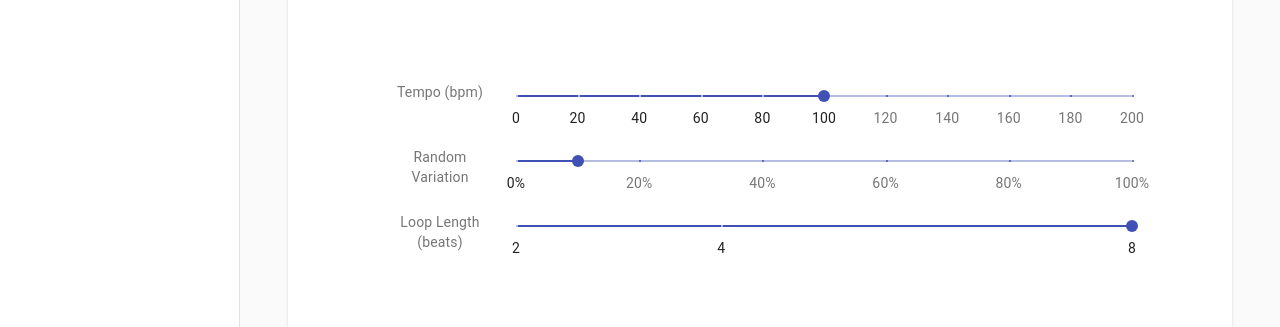
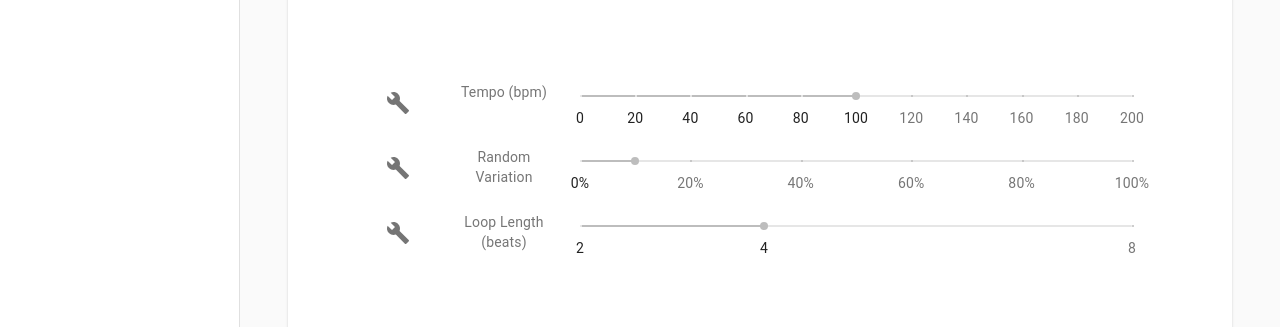
Before and after one commit to Bitbeatz/bitbeatz, a React (Create React App) app: page /project/1 in a window 1280 px wide. Shown: the part 174-501 px from the top of the page. Built offline with nearby package versions, Linux system fonts and the light colour scheme; no server answers; the database is empty; sample sign-in values are in the browser's storage.

Commit message:
locks ui

```diff
--- a/src/components/Controls.js
+++ b/src/components/Controls.js
@@ -2,11 +2,11 @@
 import makeStyles from '@material-ui/core/styles/makeStyles'
 import Container from '@material-ui/core/Container'
 import Grid from '@material-ui/core/Grid'
-import Paper from '@material-ui/core/Paper'
 import {connect} from 'react-redux'
-import get from 'lodash/get'
-import { ProjectSetup } from './index'
 import Slider from "@material-ui/core/Slider";
+import FormControlLabel from "@material-ui/core/FormControlLabel";
+import {Build, Cancel} from "@material-ui/icons";
+import Radio from "@material-ui/core/Radio";
 
 const useStyles = makeStyles((theme) => ({
     root: {
@@ -110,7 +110,8 @@
     const classes = useStyles();
     const [tempo, setTempo] = useState(100);
     const [variation, setVariation] = useState(10);
-    const [loopLength, setLoopLength] = useState(8);
+    const [loopLength, setLoopLength] = useState(4);
+    const [checked, setChecked] = useState('');
 
     const handleTempoChange = (event, newVal) => {
         setTempo(newVal);
@@ -124,10 +125,32 @@
         setLoopLength(newVal);
     };
 
+    const handleChecked = (val) => {
+        if (checked === val) {
+            setChecked('');
+        }
+        else {
+            setChecked(val);
+        }
+    };
+
     const render = () => {
         return (
             <Container className={classes.root}>
                 <Grid container spacing={3}>
+                    <Grid item xs={1}>
+                        <FormControlLabel
+                            control={
+                                <Radio
+                                    icon={<Build />}
+                                    checkedIcon={<Cancel />}
+                                    value={'tempo'}
+                                    onClick={() => handleChecked('tempo')}
+                                    checked={checked === 'tempo'}
+                                />
+                            }
+                        />
+                    </Grid>
                     <Grid item xs={2}>
                         Tempo (bpm)
                     </Grid>
@@ -138,11 +161,25 @@
                             valueLabelDisplay="auto"
                             marks={marks}
                             max={200}
+                            disabled={checked !== 'tempo'}
                             onChange={handleTempoChange}
                         />
                     </Grid>
                 </Grid>
                 <Grid container spacing={3}>
+                    <Grid item xs={1}>
+                        <FormControlLabel
+                            control={
+                                <Radio
+                                    icon={<Build />}
+                                    checkedIcon={<Cancel />}
+                                    value={'variation'}
+                                    onClick={() => handleChecked('variation')}
+                                    checked={checked === 'variation'}
+                                />
+                            }
+                        />
+                    </Grid>
                     <Grid item xs={2}>
                         Random Variation
                     </Grid>
@@ -152,11 +189,25 @@
                             valueLabelFormat={variation}
                             valueLabelDisplay="auto"
                             marks={varMarks}
+                            disabled={checked !== 'variation'}
                             onChange={handleVariationChange}
                         />
                     </Grid>
                 </Grid>
                 <Grid container spacing={3}>
+                    <Grid item xs={1}>
+                        <FormControlLabel
+                            control={
+                                <Radio
+                                    icon={<Build />}
+                                    checkedIcon={<Cancel />}
+                                    value={'length'}
+                                    onClick={() => handleChecked('length')}
+                                    checked={checked === 'length'}
+                                />
+                            }
+                        />
+                    </Grid>
                     <Grid item xs={2}>
                         Loop Length (beats)
                     </Grid>
@@ -169,6 +220,7 @@
                             step={null}
                             max={8}
                             min={2}
+                            disabled={checked !== 'length'}
                             onChange={handleLengthChange}
                         />
                     </Grid>
```
